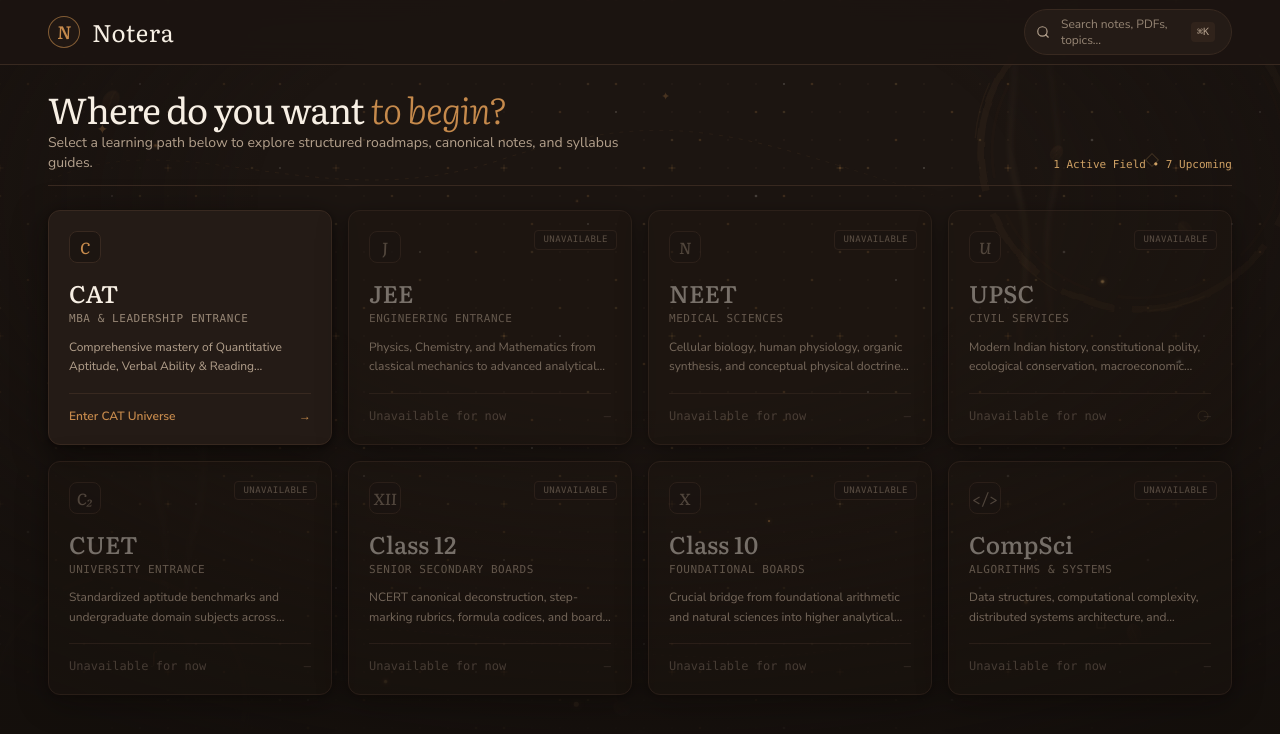
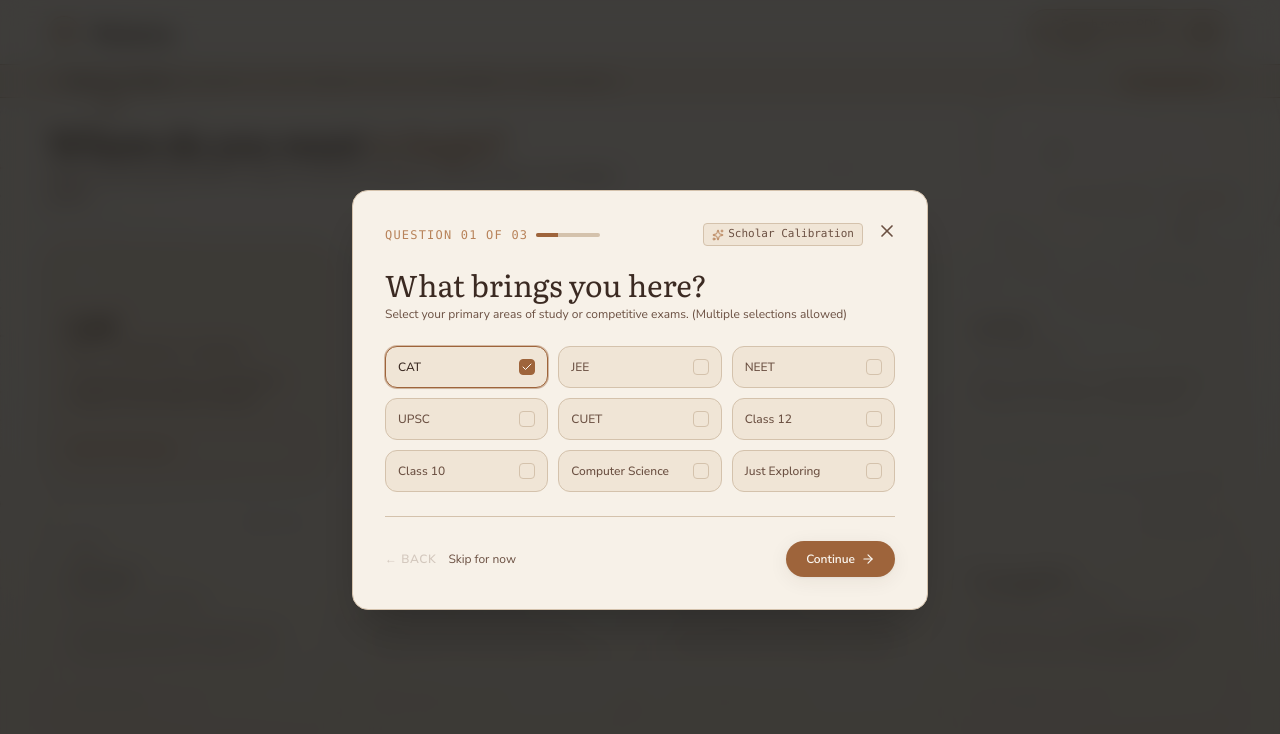
Before and after one commit to AbhinavXDayal/Notera, a React (Vite) app: page / in a window 1280 px wide. Shown: the top 734 px of the page. Built offline with nearby package versions, Linux system fonts and the light colour scheme.

Commit message:
Lighten theme to warm premium café latte mocha library aesthetic

```diff
--- a/src/App.tsx
+++ b/src/App.tsx
@@ -21,6 +21,7 @@
 import type { FieldCategory, FieldId } from "./types/field";
 import { useVisitorPreferences } from "./hooks/useVisitorPreferences";
 import { useRoadmapProgress } from "./hooks/useRoadmapProgress";
+import { ArrowRight } from "lucide-react";
 
 export function App() {
   const [currentView, setCurrentView] = useState<"home" | "cat" | "field">(
@@ -32,6 +33,7 @@
     "percentages-multipliers",
   );
 
+  // Modals
   // Modals (all closed by default - zero automatic popups)
   const [isVisitorOnboardingOpen, setIsVisitorOnboardingOpen] = useState(false);
   const [isSearchOpen, setIsSearchOpen] = useState(false);
@@ -61,6 +63,23 @@
     }
     return "subtle";
   }, [currentView, catTab]);
+
+  // Automatic onboarding prompt for new visitors
+  useEffect(() => {
+    try {
+      const hasDismissed = sessionStorage.getItem(
+        "notera_dismissed_visitor_onboarding",
+      );
+      if (!hasCompletedOnboarding && !hasDismissed) {
+        const timer = setTimeout(() => {
+          setIsVisitorOnboardingOpen(true);
+        }, 750);
+        return () => clearTimeout(timer);
+      }
+    } catch {
+      // Ignore storage errors in restricted contexts
+    }
+  }, [hasCompletedOnboarding]);
 
   // Keyboard shortcut for search (Cmd+K / Ctrl+K)
   useEffect(() => {
@@ -208,6 +227,27 @@
           onOpenSearch={() => setIsSearchOpen(true)}
         />
 
+        {/* Subtle First-Time Visitor Banner (If not yet completed) */}
+        {!hasCompletedOnboarding && currentView === "home" && (
+          <div className="bg-surface-container/90 backdrop-blur-sm border-b border-outline-variant py-2 px-6 lg:px-12 text-xs flex flex-col sm:flex-row items-center justify-between gap-2 fade-in">
+            <div className="flex items-center space-x-2 text-secondary text-center sm:text-left">
+              <span className="w-2 h-2 rounded-full bg-tertiary animate-pulse flex-shrink-0" />
+              <span>
+                <strong className="text-on-surface">Welcome to Notera.</strong>{" "}
+                Personalize your study roadmaps and note recommendations in 3
+                quick questions.
+              </span>
+            </div>
+            <button
+              onClick={() => setIsVisitorOnboardingOpen(true)}
+              className="font-semibold text-primary hover:text-primary-hover flex items-center space-x-1 underline cursor-pointer flex-shrink-0"
+            >
+              <span>Personalize Path</span>
+              <ArrowRight className="w-3.5 h-3.5" />
+            </button>
+          </div>
+        )}
+
         {/* VIEW 1: UNIVERSAL DISCOVERY HOMEPAGE */}
         {currentView === "home" && (
           <main className="max-w-7xl mx-auto px-6 lg:px-12 py-6 fade-in">
--- a/src/components/background/CoffeeBeans.tsx
+++ b/src/components/background/CoffeeBeans.tsx
@@ -74,14 +74,14 @@
           >
             <defs>
               <linearGradient id={`beanGrad-${bean.id}`} x1="0%" y1="0%" x2="100%" y2="100%">
-                <stop offset="0%" stopColor="#5a3d28" />
-                <stop offset="50%" stopColor="#3d281a" />
-                <stop offset="100%" stopColor="#24170e" />
+                <stop offset="0%" stopColor="#8C5E3C" />
+                <stop offset="50%" stopColor="#70472B" />
+                <stop offset="100%" stopColor="#5C3820" />
               </linearGradient>
               <linearGradient id={`beanCrease-${bean.id}`} x1="0%" y1="0%" x2="100%" y2="100%">
-                <stop offset="0%" stopColor="#c68a4c" stopOpacity="0.8" />
-                <stop offset="50%" stopColor="#140f0c" stopOpacity="0.9" />
-                <stop offset="100%" stopColor="#c68a4c" stopOpacity="0.6" />
+                <stop offset="0%" stopColor="#B8835A" stopOpacity="0.8" />
+                <stop offset="50%" stopColor="#3B2A22" stopOpacity="0.9" />
+                <stop offset="100%" stopColor="#B8835A" stopOpacity="0.6" />
               </linearGradient>
             </defs>
 
@@ -92,7 +92,7 @@
               rx="10"
               ry="14"
               fill={`url(#beanGrad-${bean.id})`}
-              stroke="#5e432d"
+              stroke="#8C5E3C"
               strokeWidth="0.75"
             />
 
--- a/src/components/background/CoffeeRings.tsx
+++ b/src/components/background/CoffeeRings.tsx
@@ -38,10 +38,10 @@
           cx="100"
           cy="100"
           r="82"
-          stroke="#7a5435"
+          stroke="#8C5E3C"
           strokeWidth="3.5"
           strokeDasharray="40 12 80 8 30 15"
-          strokeOpacity="0.35"
+          strokeOpacity="0.25"
           filter="url(#ringGrain)"
         />
 
@@ -50,10 +50,10 @@
           cx="100"
           cy="100"
           r="76"
-          stroke="#543720"
+          stroke="#70472B"
           strokeWidth="1.5"
           strokeDasharray="60 20 50 15"
-          strokeOpacity="0.25"
+          strokeOpacity="0.18"
         />
 
         {/* Delicate cup edge highlight */}
@@ -61,7 +61,7 @@
           cx="99"
           cy="99"
           r="84"
-          stroke="#c68a4c"
+          stroke="#B8835A"
           strokeWidth="0.75"
           strokeDasharray="25 70 30 50"
           strokeOpacity="0.2"
@@ -80,25 +80,25 @@
             cx="100"
             cy="100"
             r="78"
-            stroke="#664429"
+            stroke="#8C5E3C"
             strokeWidth="3"
             strokeDasharray="50 15 70 10 20 20"
-            strokeOpacity="0.3"
+            strokeOpacity="0.22"
           />
           <circle
             cx="100"
             cy="100"
             r="73"
-            stroke="#472e1c"
+            stroke="#70472B"
             strokeWidth="1.2"
             strokeDasharray="40 30 60 10"
-            strokeOpacity="0.2"
+            strokeOpacity="0.15"
           />
           <circle
             cx="101"
             cy="101"
             r="80"
-            stroke="#cfa164"
+            stroke="#B8835A"
             strokeWidth="0.5"
             strokeDasharray="20 80 40 40"
             strokeOpacity="0.18"
--- a/src/components/background/CoffeeSteam.tsx
+++ b/src/components/background/CoffeeSteam.tsx
@@ -30,17 +30,17 @@
       >
         <defs>
           <linearGradient id="steamGradient1" x1="0%" y1="100%" x2="0%" y2="0%">
-            <stop offset="0%" stopColor="#c68a4c" stopOpacity="0" />
-            <stop offset="30%" stopColor="#c68a4c" stopOpacity="0.25" />
-            <stop offset="70%" stopColor="#d8a870" stopOpacity="0.15" />
-            <stop offset="100%" stopColor="#f5eee6" stopOpacity="0" />
+            <stop offset="0%" stopColor="#9E643B" stopOpacity="0" />
+            <stop offset="30%" stopColor="#9E643B" stopOpacity="0.2" />
+            <stop offset="70%" stopColor="#B8835A" stopOpacity="0.12" />
+            <stop offset="100%" stopColor="#EDE3D3" stopOpacity="0" />
           </linearGradient>
 
           <linearGradient id="steamGradient2" x1="0%" y1="100%" x2="0%" y2="0%">
-            <stop offset="0%" stopColor="#966236" stopOpacity="0" />
-            <stop offset="40%" stopColor="#cfa164" stopOpacity="0.2" />
-            <stop offset="80%" stopColor="#c68a4c" stopOpacity="0.1" />
-            <stop offset="100%" stopColor="#e8ded3" stopOpacity="0" />
+            <stop offset="0%" stopColor="#7A5C4A" stopOpacity="0" />
+            <stop offset="40%" stopColor="#B8835A" stopOpacity="0.18" />
+            <stop offset="80%" stopColor="#9E643B" stopOpacity="0.08" />
+            <stop offset="100%" stopColor="#F7F1E8" stopOpacity="0" />
           </linearGradient>
 
           <filter id="steamBlur" x="-20%" y="-20%" width="140%" height="140%">
--- a/src/components/background/ConstellationElements.tsx
+++ b/src/components/background/ConstellationElements.tsx
@@ -40,7 +40,7 @@
           x: 15,
           y: 25,
           size: 10,
-          color: "#c68a4c",
+          color: "#9E643B",
           opacity: 0.22,
           duration: 22,
           delay: 0,
@@ -51,7 +51,7 @@
           x: 82,
           y: 40,
           size: 12,
-          color: "#cfa164",
+          color: "#B8835A",
           opacity: 0.18,
           duration: 28,
           delay: 3,
@@ -62,7 +62,7 @@
           x: 25,
           y: 75,
           size: 9,
-          color: "#c68a4c",
+          color: "#9E643B",
           opacity: 0.2,
           duration: 26,
           delay: 1,
@@ -73,7 +73,7 @@
           x: 70,
           y: 80,
           size: 4,
-          color: "#cfa164",
+          color: "#B8835A",
           opacity: 0.25,
           duration: 20,
           delay: 5,
@@ -89,7 +89,7 @@
           x: 10,
           y: 18,
           size: 11,
-          color: "#c68a4c",
+          color: "#9E643B",
           opacity: 0.3,
           duration: 24,
           delay: 0,
@@ -101,7 +101,7 @@
           x: 26,
           y: 28,
           size: 12,
-          color: "#cfa164",
+          color: "#B8835A",
           opacity: 0.25,
           duration: 20,
           delay: 1.5,
@@ -113,7 +113,7 @@
           x: 48,
           y: 20,
           size: 11,
-          color: "#c68a4c",
+          color: "#9E643B",
           opacity: 0.28,
           duration: 26,
           delay: 3,
@@ -125,7 +125,7 @@
           x: 68,
           y: 32,
           size: 12,
-          color: "#cfa164",
+          color: "#B8835A",
           opacity: 0.25,
           duration: 22,
           delay: 2,
@@ -137,7 +137,7 @@
           x: 88,
           y: 22,
           size: 13,
-          color: "#c68a4c",
+          color: "#9E643B",
           opacity: 0.32,
           duration: 28,
           delay: 4,
@@ -150,7 +150,7 @@
           x: 18,
           y: 65,
           size: 14,
-          color: "#cfa164",
+          color: "#B8835A",
           opacity: 0.2,
           duration: 25,
           delay: 1,
@@ -162,7 +162,7 @@
           x: 82,
           y: 60,
           size: 12,
-          color: "#c68a4c",
+          color: "#9E643B",
           opacity: 0.24,
           duration: 23,
           delay: 3.5,
@@ -374,9 +374,9 @@
             x2="100%"
             y2="100%"
           >
-            <stop offset="0%" stopColor="#c68a4c" stopOpacity="0.05" />
-            <stop offset="50%" stopColor="#c68a4c" stopOpacity="0.3" />
-            <stop offset="100%" stopColor="#cfa164" stopOpacity="0.05" />
+            <stop offset="0%" stopColor="#9E643B" stopOpacity="0.05" />
+            <stop offset="50%" stopColor="#9E643B" stopOpacity="0.25" />
+            <stop offset="100%" stopColor="#B8835A" stopOpacity="0.05" />
           </linearGradient>
           <linearGradient
             id="pathGradientGold"
@@ -385,9 +385,9 @@
             x2="0%"
             y2="100%"
           >
-            <stop offset="0%" stopColor="#cfa164" stopOpacity="0.05" />
-            <stop offset="50%" stopColor="#cfa164" stopOpacity="0.25" />
-            <stop offset="100%" stopColor="#c68a4c" stopOpacity="0.05" />
+            <stop offset="0%" stopColor="#B8835A" stopOpacity="0.05" />
+            <stop offset="50%" stopColor="#B8835A" stopOpacity="0.2" />
+            <stop offset="100%" stopColor="#9E643B" stopOpacity="0.05" />
           </linearGradient>
         </defs>
 
--- a/src/components/background/KnowledgeMapBackground.tsx
+++ b/src/components/background/KnowledgeMapBackground.tsx
@@ -89,12 +89,12 @@
       {/* 6. Foreground Warm Aroma Particles */}
       <CoffeeParticles variant={variant} parallaxOffset={parallaxOffset} />
 
-      {/* 7. Soft Ambient Espresso Vignette for Warm Library Lighting */}
+      {/* 7. Soft Ambient Warm Latte Vignette for Afternoon Café Lighting */}
       <div
         className="fixed inset-0 pointer-events-none"
         style={{
           background:
-            "radial-gradient(ellipse 85% 75% at 50% 25%, transparent 35%, rgba(20, 15, 12, 0.65) 75%, rgba(20, 15, 12, 0.95) 100%)",
+            "radial-gradient(ellipse 85% 75% at 50% 25%, transparent 40%, rgba(237, 227, 211, 0.4) 75%, rgba(237, 227, 211, 0.85) 100%)",
         }}
       />
     </div>
--- a/src/index.css
+++ b/src/index.css
@@ -4,40 +4,40 @@
 
 @layer base {
   body {
-    @apply bg-background text-on-surface font-body selection:bg-primary/30 selection:text-on-surface;
-    background-color: #140f0c;
+    @apply bg-background text-on-surface font-body selection:bg-primary/20 selection:text-on-surface;
+    background-color: #EDE3D3;
   }
 }
 
-/* Dark coffee vintage library texture */
+/* Warm latte café library texture */
 .paper-texture {
-  background-color: #140f0c;
+  background-color: #EDE3D3;
   background-image:
-    radial-gradient(rgba(198, 138, 76, 0.04) 0.5px, transparent 0.5px),
-    radial-gradient(rgba(207, 161, 100, 0.03) 0.5px, #140f0c 0.5px);
+    radial-gradient(rgba(158, 100, 59, 0.05) 0.5px, transparent 0.5px),
+    radial-gradient(rgba(184, 131, 90, 0.04) 0.5px, #EDE3D3 0.5px);
   background-size: 28px 28px;
   background-position:
     0 0,
     14px 14px;
 }
 
-/* Coffee custom scrollbar */
+/* Warm café custom scrollbar */
 ::-webkit-scrollbar {
   width: 6px;
   height: 6px;
 }
 
 ::-webkit-scrollbar-track {
-  background: #140f0c;
+  background: #EDE3D3;
 }
 
 ::-webkit-scrollbar-thumb {
-  background: #382920;
+  background: #CBB79E;
   border-radius: 4px;
 }
 
 ::-webkit-scrollbar-thumb:hover {
-  background: #c68a4c;
+  background: #9E643B;
 }
 
 /* Smooth transitions */
--- a/tailwind.config.js
+++ b/tailwind.config.js
@@ -5,64 +5,64 @@
   theme: {
     extend: {
       colors: {
-        // Deep Espresso & Dark Roasted Coffee Base
-        background: "#140f0c",
-        surface: "#1c1511",
-        "on-background": "#f7efe4",
-        "on-surface": "#f7efe4",
-        "on-surface-variant": "#c4b29e",
-        secondary: "#b3a08c",
-        "on-secondary": "#1c1511",
+        // Base Background: Warm Latte Beige & Cream
+        background: "#EDE3D3",
+        surface: "#F7F1E8",
+        "on-background": "#3B2A22",
+        "on-surface": "#3B2A22",
+        "on-surface-variant": "#5C4033",
+        secondary: "#6B5042",
+        "on-secondary": "#FCF8F2",
 
-        // Mocha & Dark Chocolate Containers
-        "surface-container": "#241b16",
-        "surface-container-low": "#1d1612",
-        "surface-container-high": "#2e221b",
-        "surface-container-highest": "#3a2b22",
-        "surface-container-lowest": "#120d0a",
-        "surface-variant": "#2a1f19",
-        "surface-bright": "#3c2c23",
-        "surface-dim": "#110c09",
+        // Containers & Cards: Warm Cream & Soft Mocha
+        "surface-container": "#F0E5D6",
+        "surface-container-low": "#F7F1E8",
+        "surface-container-high": "#E5D7C4",
+        "surface-container-highest": "#DBC7B0",
+        "surface-container-lowest": "#FAF6EE",
+        "surface-variant": "#E8D9C6",
+        "surface-bright": "#FAF6EE",
+        "surface-dim": "#E2D3BE",
 
-        // Rich Caramel & Roasted Amber Accents
-        primary: "#c68a4c",
-        "primary-hover": "#d89956",
-        "on-primary": "#16100b",
-        "primary-container": "#3d2815",
-        "on-primary-container": "#f8d8b4",
-        "primary-fixed": "#f0ceaa",
-        "primary-fixed-dim": "#d89956",
+        // Primary: Warm Caramel & Rich Roasted Coffee
+        primary: "#9E643B",
+        "primary-hover": "#87532E",
+        "on-primary": "#FCF8F2",
+        "primary-container": "#EAD5C3",
+        "on-primary-container": "#3B2A22",
+        "primary-fixed": "#DDBFA8",
+        "primary-fixed-dim": "#9E643B",
         "on-primary-fixed": "#241304",
-        "primary-tint": "#c68a4c",
-        "surface-tint": "#c68a4c",
-        "inverse-primary": "#d89956",
-        "inverse-surface": "#f7efe4",
+        "primary-tint": "#9E643B",
+        "surface-tint": "#9E643B",
+        "inverse-primary": "#EAD5C3",
+        "inverse-surface": "#3B2A22",
 
-        // Muted Gold & Honey Amber
-        tertiary: "#cfa164",
-        "tertiary-dark": "#b08145",
-        "tertiary-container": "#3a2b17",
-        "on-tertiary": "#16100b",
-        "on-tertiary-container": "#f4dfb8",
-        "tertiary-fixed": "#fae5be",
-        "tertiary-fixed-dim": "#cfa164",
+        // Tertiary: Honey Amber & Muted Gold
+        tertiary: "#B8835A",
+        "tertiary-dark": "#9A6842",
+        "tertiary-container": "#F0DFCE",
+        "on-tertiary": "#FCF8F2",
+        "on-tertiary-container": "#3B2A22",
+        "tertiary-fixed": "#F5E6D8",
+        "tertiary-fixed-dim": "#B8835A",
         "on-tertiary-fixed": "#251804",
 
-        // Outlines & Hairlines in Warm Mocha
-        outline: "#5e4839",
-        "outline-variant": "#382920",
-        hairline: "#34261e",
-        "hairline-dark": "#251b15",
+        // Outlines & Hairlines in Soft Mocha Latte
+        outline: "#B8A38D",
+        "outline-variant": "#D4C2AC",
+        hairline: "#DCCBB7",
+        "hairline-dark": "#CBB79E",
 
         // Secondary containers
-        "secondary-container": "#2d221b",
-        "on-secondary-container": "#e6d7c5",
-        "secondary-fixed": "#e6d7c5",
-        "secondary-fixed-dim": "#c4b29e",
+        "secondary-container": "#EADECF",
+        "on-secondary-container": "#3B2A22",
+        "secondary-fixed": "#E5D7C4",
+        "secondary-fixed-dim": "#DBC7B0",
 
         // Status
-        error: "#cf4945",
-        "on-error": "#ffffff",
+        error: "#B53834",
+        "on-error": "#FFFFFF",
       },
       fontFamily: {
         headline: ["Literata", "Georgia", "serif"],
@@ -73,8 +73,8 @@
         sans: ["Nunito Sans", "sans-serif"],
       },
       boxShadow: {
-        "terra-card": "0 8px 32px rgba(10, 7, 5, 0.55), 0 2px 6px rgba(10, 7, 5, 0.4)",
-        "terra-hover": "0 12px 40px rgba(198, 138, 76, 0.16), 0 4px 16px rgba(10, 7, 5, 0.65)",
+        "terra-card": "0 4px 20px rgba(59, 42, 34, 0.07), 0 1px 3px rgba(59, 42, 34, 0.05)",
+        "terra-hover": "0 10px 30px rgba(158, 100, 59, 0.14), 0 3px 10px rgba(59, 42, 34, 0.08)",
       },
     },
   },
```
Also changed, not shown: src/components/background/CoffeeParticles.tsx (+8 -8 lines), src/components/background/DotMatrixCanvas.tsx (+9 -9 lines).
